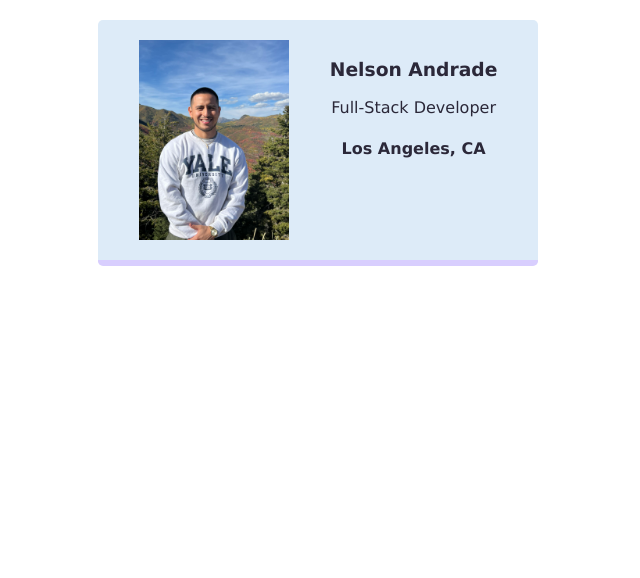
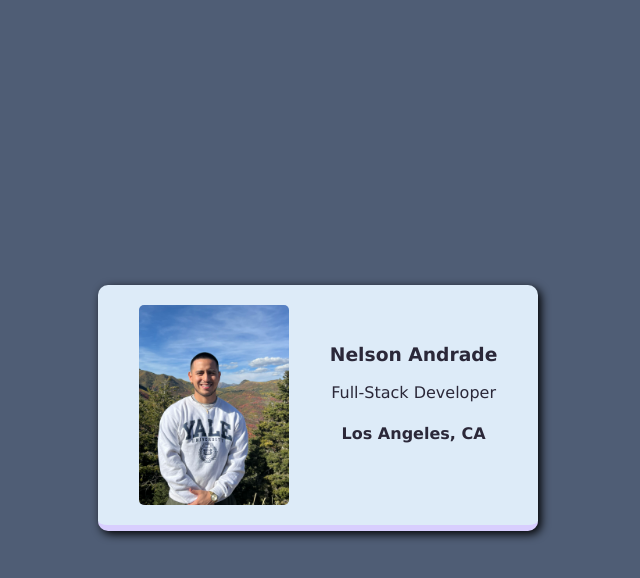
Before and after one commit to Nelson-Andrade/tkh-digital-card, a plain HTML site: page index.html in a window 1280 px wide. Shown: the whole page, without its empty margins (322-962 px from the left). Drawn offline with Linux system fonts and the light colour scheme.

Commit message:
Additional styling and animations to card.

```diff
--- a/styles.css
+++ b/styles.css
@@ -1,9 +1,15 @@
 body {
-    margin: 20px;
+    /* margin: 20px; */
+    background-color: #4f5d75;
+    /* viewport height ; helps w centering */
+    height: 100vh;
+    display: grid;
+    place-items: center;
 }
 
 .avatar {
     width: 9.375rem;
+    border-radius: 5px;
 }
 
 /* .blue-border {
@@ -11,10 +17,10 @@ body {
 } */
 
 .card {
-    border-radius: 5px;
+    border-radius: 10px;
     padding: 1.25rem;
 
-    /* evenly space around */
+    /* evenly space around elements in card */
     display: flex;
     justify-content: space-around;
     /* gap: 2rem; */
@@ -28,11 +34,29 @@ body {
 
     /* align text */
     text-align: center;
+    font-family: Verdana, Geneva, Tahoma, sans-serif;
 
     /* color */
     color: #2b2839;
     background-color: #ddebf8;
     border-bottom: 6px solid #d8cefe;
 
-    font-family: Verdana, Geneva, Tahoma, sans-serif;
+    box-shadow: 3px 3px 10px black;
 }
+
+.content {
+    padding-top: 20px;
+ }
+
+.card:hover {
+    animation: tilt-shaking 0.23s;
+    animation-iteration-count: 4;
+}
+
+@keyframes tilt-shaking {
+    0% { transform: rotate(0deg); }
+    25% { transform: rotate(5deg); }
+    50% { transform: rotate(0deg); }
+    75% { transform: rotate(-5deg); }
+    100% { transform: rotate(0deg); }
+}
```
